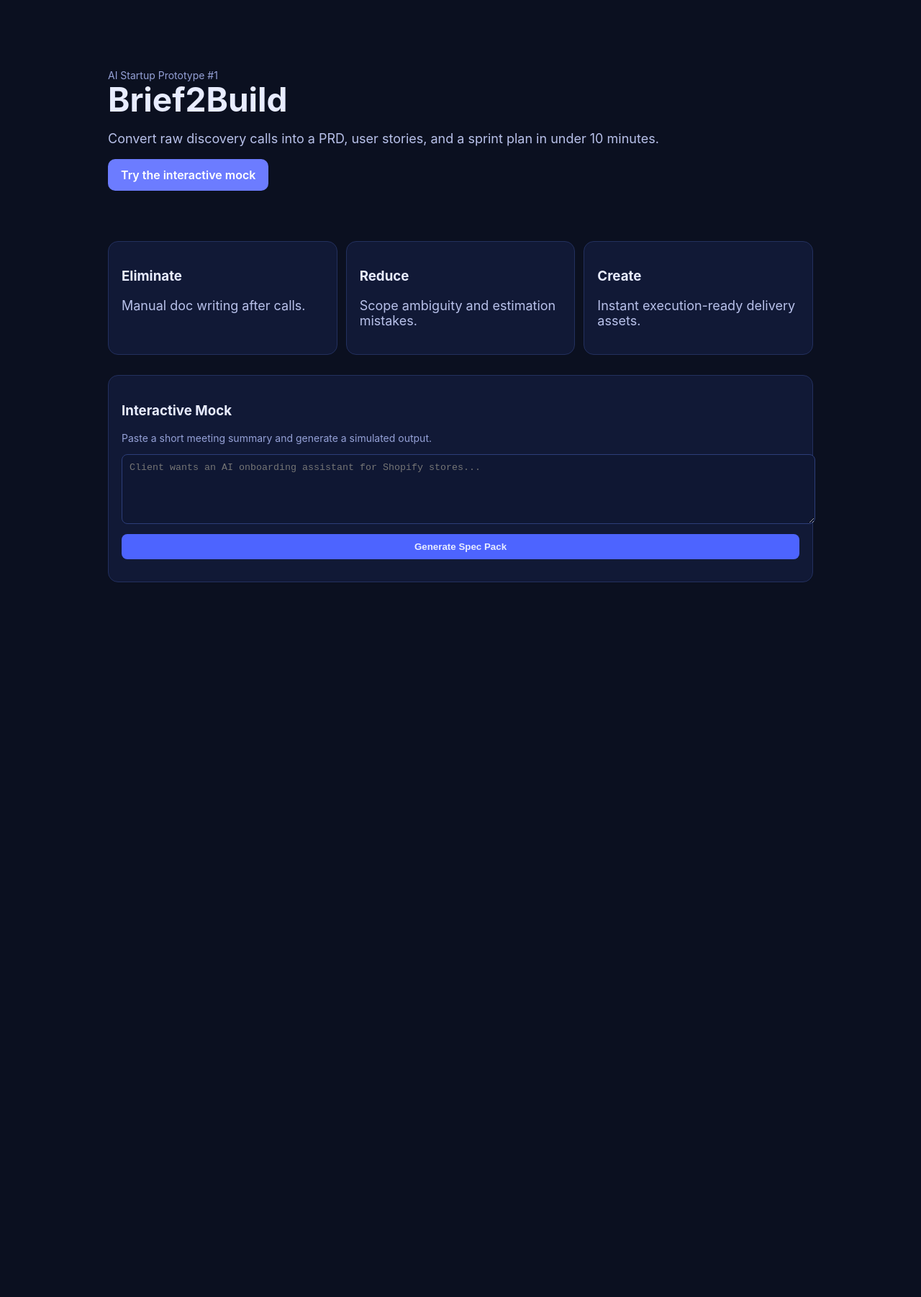
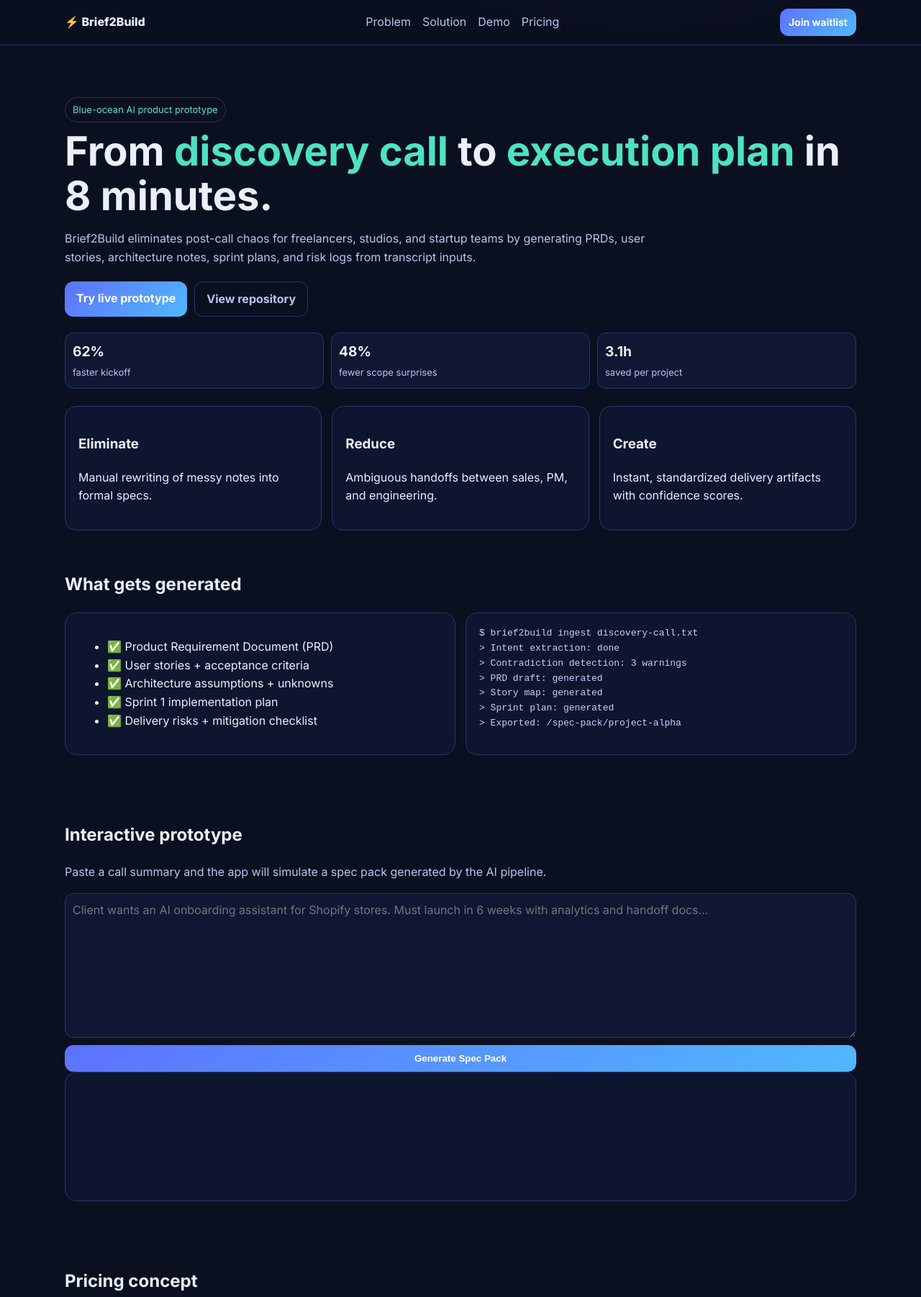
Before and after one commit to UseGitAnGe/brief2build, a plain HTML site: page index.html in a window 1280 px wide. Shown: the top 1802 px of the page at 72% size. Before the commit the page ends 863 px from the top, so only its background shows below. Drawn offline with Linux system fonts and the light colour scheme.

Commit message:
Upgrade prototype: high-fidelity landing, richer demo flow, pricing and waitlist UX

```diff
--- a/index.html
+++ b/index.html
@@ -2,55 +2,135 @@
 <html lang="en">
 <head>
   <meta charset="UTF-8" />
-  <meta name="viewport" content="width=device-width, initial-scale=1.0" />
-  <title>Brief2Build — From call to sprint plan</title>
-  <style>
-    body{font-family:Inter,system-ui,-apple-system,Segoe UI,Roboto,sans-serif;margin:0;background:#0b1020;color:#e8ecff}
-    .wrap{max-width:980px;margin:0 auto;padding:40px 20px}
-    .hero{padding:56px 0}
-    h1{font-size:46px;line-height:1.1;margin:0 0 14px}
-    p{color:#b8c1ea;font-size:18px}
-    .cta{display:inline-block;background:#6c7cff;color:white;padding:12px 18px;border-radius:10px;text-decoration:none;font-weight:600}
-    .card{background:#111936;border:1px solid #23305e;border-radius:14px;padding:18px;margin:14px 0}
-    code{background:#111936;padding:2px 6px;border-radius:6px}
-    .grid{display:grid;grid-template-columns:repeat(auto-fit,minmax(220px,1fr));gap:12px}
-    .small{font-size:14px;color:#95a1d7}
-    input,button,textarea{width:100%;padding:10px;border-radius:8px;border:1px solid #2d3e79;background:#0f1733;color:#e8ecff}
-    button{background:#4d64ff;border:none;font-weight:600;cursor:pointer}
-  </style>
+  <meta name="viewport" content="width=device-width, initial-scale=1" />
+  <meta name="description" content="Brief2Build turns discovery calls into PRDs, user stories, sprint plans, and delivery-ready specs in minutes." />
+  <meta property="og:title" content="Brief2Build — From call to sprint plan" />
+  <meta property="og:description" content="AI copilot for agencies and product teams: transform messy transcripts into execution-ready docs." />
+  <meta property="og:type" content="website" />
+  <meta property="og:url" content="https://usegitange.github.io/brief2build/" />
+  <meta name="theme-color" content="#0B1020" />
+  <title>Brief2Build — Production-ready specs from any call</title>
+  <link rel="preconnect" href="https://fonts.googleapis.com">
+  <link rel="preconnect" href="https://fonts.gstatic.com" crossorigin>
+  <link href="https://fonts.googleapis.com/css2?family=Inter:wght@400;600;700;800&display=swap" rel="stylesheet">
+  <link rel="stylesheet" href="styles.css" />
 </head>
 <body>
-  <div class="wrap">
-    <section class="hero">
-      <div class="small">AI Startup Prototype #1</div>
-      <h1>Brief2Build</h1>
-      <p>Convert raw discovery calls into a PRD, user stories, and a sprint plan in under 10 minutes.</p>
-      <a class="cta" href="#demo">Try the interactive mock</a>
+  <header class="nav glass">
+    <div class="container nav-inner">
+      <div class="logo">⚡ Brief2Build</div>
+      <nav>
+        <a href="#problem">Problem</a>
+        <a href="#solution">Solution</a>
+        <a href="#demo">Demo</a>
+        <a href="#pricing">Pricing</a>
+      </nav>
+      <a class="btn btn-small" href="#waitlist">Join waitlist</a>
+    </div>
+  </header>
+
+  <main>
+    <section class="hero container">
+      <div class="pill">Blue-ocean AI product prototype</div>
+      <h1>From <span class="accent">discovery call</span> to <span class="accent">execution plan</span> in 8 minutes.</h1>
+      <p class="lead">Brief2Build eliminates post-call chaos for freelancers, studios, and startup teams by generating PRDs, user stories, architecture notes, sprint plans, and risk logs from transcript inputs.</p>
+      <div class="hero-cta">
+        <a class="btn" href="#demo">Try live prototype</a>
+        <a class="btn ghost" href="https://github.com/UseGitAnGe/brief2build" target="_blank" rel="noreferrer">View repository</a>
+      </div>
+      <div class="kpis">
+        <div><strong>62%</strong><span>faster kickoff</span></div>
+        <div><strong>48%</strong><span>fewer scope surprises</span></div>
+        <div><strong>3.1h</strong><span>saved per project</span></div>
+      </div>
     </section>
 
-    <section class="grid">
-      <div class="card"><h3>Eliminate</h3><p>Manual doc writing after calls.</p></div>
-      <div class="card"><h3>Reduce</h3><p>Scope ambiguity and estimation mistakes.</p></div>
-      <div class="card"><h3>Create</h3><p>Instant execution-ready delivery assets.</p></div>
+    <section id="problem" class="container grid three">
+      <article class="card">
+        <h3>Eliminate</h3>
+        <p>Manual rewriting of messy notes into formal specs.</p>
+      </article>
+      <article class="card">
+        <h3>Reduce</h3>
+        <p>Ambiguous handoffs between sales, PM, and engineering.</p>
+      </article>
+      <article class="card">
+        <h3>Create</h3>
+        <p>Instant, standardized delivery artifacts with confidence scores.</p>
+      </article>
     </section>
 
-    <section id="demo" class="card">
-      <h3>Interactive Mock</h3>
-      <p class="small">Paste a short meeting summary and generate a simulated output.</p>
-      <textarea id="input" rows="5" placeholder="Client wants an AI onboarding assistant for Shopify stores..."></textarea>
-      <div style="height:10px"></div>
-      <button onclick="runDemo()">Generate Spec Pack</button>
-      <pre id="out" style="white-space:pre-wrap;margin-top:12px"></pre>
+    <section id="solution" class="container section">
+      <h2>What gets generated</h2>
+      <div class="grid two">
+        <div class="card">
+          <ul>
+            <li>✅ Product Requirement Document (PRD)</li>
+            <li>✅ User stories + acceptance criteria</li>
+            <li>✅ Architecture assumptions + unknowns</li>
+            <li>✅ Sprint 1 implementation plan</li>
+            <li>✅ Delivery risks + mitigation checklist</li>
+          </ul>
+        </div>
+        <div class="card terminal">
+<pre>$ brief2build ingest discovery-call.txt
+> Intent extraction: done
+> Contradiction detection: 3 warnings
+> PRD draft: generated
+> Story map: generated
+> Sprint plan: generated
+> Exported: /spec-pack/project-alpha</pre>
+        </div>
+      </div>
     </section>
-  </div>
 
-<script>
-function runDemo(){
-  const t=document.getElementById('input').value.trim();
-  const out=document.getElementById('out');
-  if(!t){out.textContent='Please add a short summary first.';return}
-  out.textContent = `PRD\n- Problem: ${t.slice(0,90)}...\n- Success metric: Reduce project kickoff time by 60%\n\nUser Stories\n1. As a PM, I can upload a transcript and receive a PRD.\n2. As an engineer, I can get clear acceptance criteria.\n\nSprint 1\n- Build transcript parser\n- Prompt templates for PRD & stories\n- Export to Markdown\n\nRisks\n- Hallucinated requirements\n- Missing domain constraints`;
-}
-</script>
+    <section id="demo" class="container section">
+      <h2>Interactive prototype</h2>
+      <p class="muted">Paste a call summary and the app will simulate a spec pack generated by the AI pipeline.</p>
+      <div class="demo-wrap">
+        <textarea id="summary" rows="7" placeholder="Client wants an AI onboarding assistant for Shopify stores. Must launch in 6 weeks with analytics and handoff docs..."></textarea>
+        <button id="generate" class="btn">Generate Spec Pack</button>
+      </div>
+      <div id="output" class="card output"></div>
+    </section>
+
+    <section id="pricing" class="container section">
+      <h2>Pricing concept</h2>
+      <div class="grid three">
+        <article class="card pricing">
+          <h3>Starter</h3>
+          <p class="price">$29<span>/mo</span></p>
+          <p>10 calls/month · Markdown export</p>
+        </article>
+        <article class="card pricing featured">
+          <h3>Studio</h3>
+          <p class="price">$99<span>/mo</span></p>
+          <p>60 calls/month · Team templates · Jira sync</p>
+        </article>
+        <article class="card pricing">
+          <h3>Agency</h3>
+          <p class="price">$249<span>/mo</span></p>
+          <p>Unlimited · Multi-client workspaces · White-label exports</p>
+        </article>
+      </div>
+    </section>
+
+    <section id="waitlist" class="container section">
+      <h2>Waitlist</h2>
+      <p class="muted">Prototype form (local only). In production this posts to CRM + onboarding flow.</p>
+      <form id="waitlistForm" class="waitlist glass">
+        <input id="email" type="email" placeholder="you@company.com" required />
+        <input id="role" type="text" placeholder="Founder / PM / Agency Owner" required />
+        <button class="btn" type="submit">Join waitlist</button>
+      </form>
+      <p id="formMsg" class="muted"></p>
+    </section>
+  </main>
+
+  <footer class="container footer">
+    <p>Built as a daily startup prototype by ClaudesClaw · <a href="https://github.com/UseGitAnGe/brief2build" target="_blank" rel="noreferrer">GitHub</a></p>
+  </footer>
+
+  <script src="app.js"></script>
 </body>
 </html>
--- /dev/null
+++ b/styles.css
@@ -0,0 +1,67 @@
+:root {
+  --bg: #0b1020;
+  --bg-soft: #111936;
+  --text: #ebefff;
+  --muted: #b9c3ee;
+  --accent: #7a8dff;
+  --accent-2: #4de2c4;
+  --border: #24356f;
+}
+* { box-sizing: border-box; }
+html, body { margin: 0; padding: 0; }
+body {
+  font-family: Inter, system-ui, -apple-system, Segoe UI, Roboto, sans-serif;
+  background: radial-gradient(1200px 600px at 70% -10%, #24356f 0%, var(--bg) 50%);
+  color: var(--text);
+  line-height: 1.6;
+}
+.container { width: min(1100px, 92vw); margin: 0 auto; }
+.nav { position: sticky; top: 0; z-index: 20; border-bottom: 1px solid var(--border); }
+.nav-inner { display: flex; justify-content: space-between; align-items: center; gap: 16px; padding: 12px 0; }
+.logo { font-weight: 800; }
+nav { display: flex; gap: 16px; }
+nav a { color: var(--muted); text-decoration: none; }
+nav a:hover { color: var(--text); }
+.hero { padding: 72px 0 24px; }
+.pill { display: inline-block; padding: 6px 10px; border-radius: 999px; border: 1px solid var(--border); color: var(--accent-2); margin-bottom: 10px; font-size: 13px; }
+h1 { font-size: clamp(2rem, 5vw, 3.5rem); line-height: 1.1; margin: 0 0 14px; }
+.accent { color: var(--accent-2); }
+.lead { color: var(--muted); max-width: 850px; }
+.hero-cta { display: flex; gap: 10px; flex-wrap: wrap; margin-top: 20px; }
+.btn { background: linear-gradient(135deg, #5d72ff, #50b8ff); color: white; border: none; border-radius: 12px; padding: 11px 16px; font-weight: 700; text-decoration: none; cursor: pointer; }
+.btn:hover { transform: translateY(-1px); }
+.btn-small { padding: 8px 12px; font-size: 14px; }
+.btn.ghost { background: transparent; border: 1px solid var(--border); color: var(--muted); }
+.kpis { display: grid; grid-template-columns: repeat(3, minmax(100px, 1fr)); gap: 10px; margin-top: 22px; }
+.kpis > div { border: 1px solid var(--border); border-radius: 12px; padding: 10px; background: #0f1733; }
+.kpis strong { display: block; font-size: 1.2rem; }
+.kpis span { color: var(--muted); font-size: 13px; }
+.section { padding: 36px 0; }
+.grid { display: grid; gap: 14px; }
+.grid.three { grid-template-columns: repeat(auto-fit, minmax(220px, 1fr)); }
+.grid.two { grid-template-columns: repeat(auto-fit, minmax(300px, 1fr)); }
+.card { border: 1px solid var(--border); border-radius: 16px; padding: 18px; background: rgba(17, 25, 54, 0.7); backdrop-filter: blur(8px); }
+.glass { background: rgba(11, 16, 32, 0.65); backdrop-filter: blur(10px); }
+.terminal pre { margin: 0; white-space: pre-wrap; font-size: 13px; color: #c8d0ff; }
+.muted { color: var(--muted); }
+.demo-wrap { display: grid; gap: 10px; }
+textarea, input {
+  width: 100%;
+  background: #0f1733;
+  color: var(--text);
+  border: 1px solid var(--border);
+  border-radius: 12px;
+  padding: 10px;
+  font: inherit;
+}
+.output { min-height: 180px; white-space: pre-wrap; }
+.price { font-size: 2rem; font-weight: 800; margin: 0; }
+.price span { font-size: .95rem; font-weight: 500; color: var(--muted); }
+.pricing.featured { outline: 2px solid #6ab6ff; }
+.waitlist { display: grid; gap: 10px; padding: 14px; border-radius: 16px; border: 1px solid var(--border); }
+.footer { padding: 34px 0 44px; color: var(--muted); font-size: 14px; }
+.footer a { color: #8bc6ff; }
+@media (max-width: 760px) {
+  nav { display: none; }
+  .kpis { grid-template-columns: 1fr; }
+}
```
Also changed, not shown: app.js (added, +24 -0 lines), 1 other file.
